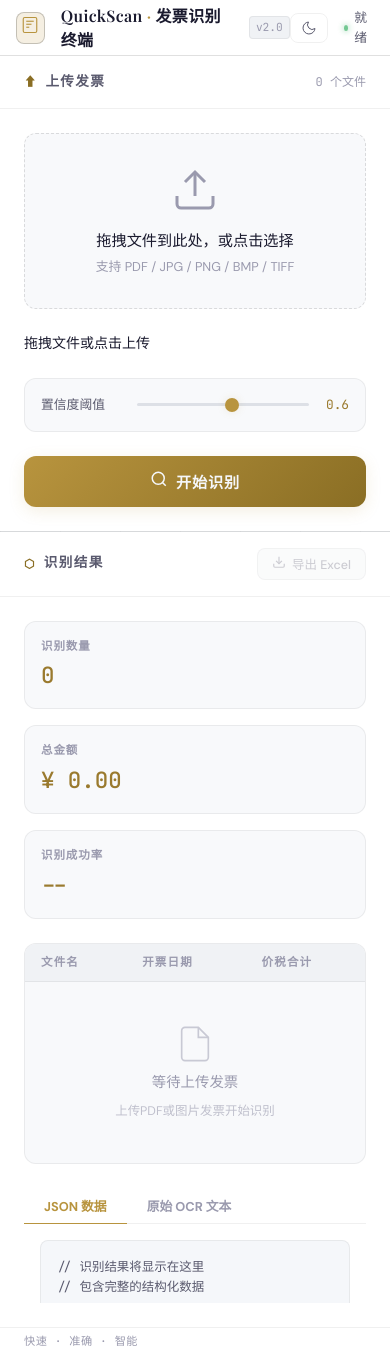
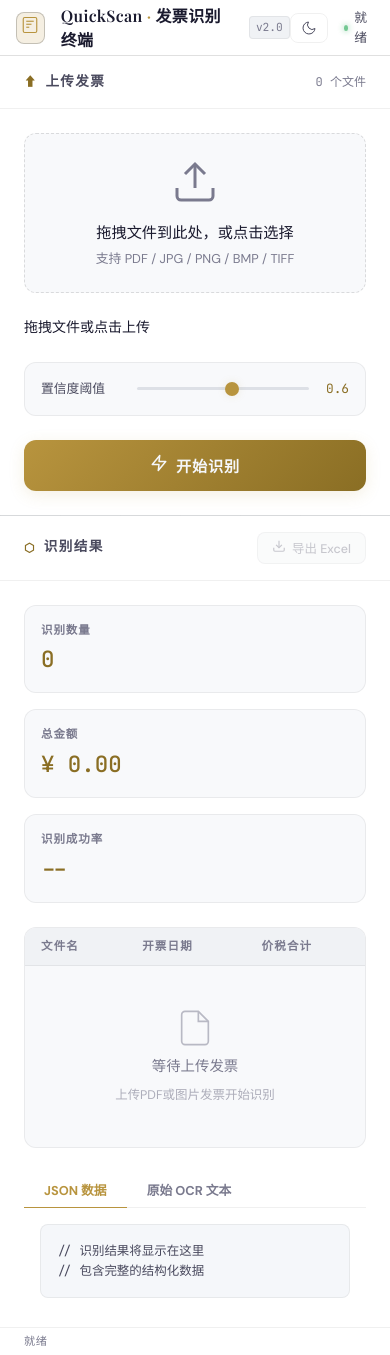
Before and after one commit to qzymz/quickscan-invoices, a FastAPI app: page / in a window 390 px wide. Run offline with FastAPI, Linux system fonts and the light colour scheme.

Commit message:
fix: UI/UX improvements for desktop app
- Remove marketing slogan from bottom bar, show status text instead
- Widen left panel from 380px to minmax(400px, 420px)
- Remove max-height from detail panels, use flex: 1 for full height
- Deepen light theme contrast (gold-light, text-secondary, text-tertiary)
- Reduce background grid opacity for light theme (0.15), keep 0.4 for dark
- Add user-select: text to data table cells for copy support
- Replace magnifying glass icon with lightning bolt for recognize button
- Add responsive padding for drop zone on smaller screens

Co-Authored-By: Claude Opus 4.7 <noreply@anthropic.com>

```diff
--- a/static/css/style.css
+++ b/static/css/style.css
@@ -13,15 +13,15 @@
 
     /* 金色主调 */
     --gold-primary: #b8943e;
-    --gold-light: #9a7a2e;
+    --gold-light: #8a6e24;
     --gold-dim: #8a6e24;
     --gold-glow: rgba(184, 148, 62, 0.08);
     --gold-glow-strong: rgba(184, 148, 62, 0.15);
 
     /* 文字层级 */
     --text-primary: #1a1a2e;
-    --text-secondary: #5a5a6e;
-    --text-tertiary: #9a9aae;
+    --text-secondary: #4a4a5e;
+    --text-tertiary: #7a7a8e;
 
     /* 状态色 */
     --success: #16a34a;
@@ -123,9 +123,13 @@ body {
         linear-gradient(var(--border-subtle) 1px, transparent 1px),
         linear-gradient(90deg, var(--border-subtle) 1px, transparent 1px);
     background-size: 60px 60px;
-    opacity: 0.4;
+    opacity: 0.15;
     pointer-events: none;
     z-index: 0;
+}
+
+[data-theme="dark"] .bg-grid {
+    opacity: 0.4;
 }
 
 .bg-glow {
@@ -239,7 +243,7 @@ body {
 /* 主工作区 */
 .main-workspace {
     display: grid;
-    grid-template-columns: 380px 1fr;
+    grid-template-columns: minmax(400px, 420px) 1fr;
     gap: 1px;
     flex: 1;
     overflow: hidden;
@@ -767,6 +771,11 @@ body {
     color: var(--text-primary);
 }
 
+.data-table tbody td {
+    user-select: text;
+    cursor: text;
+}
+
 /* 空状态 */
 .empty-state {
     display: flex;
@@ -851,8 +860,8 @@ body {
     display: none;
     padding: var(--space-md);
     overflow-y: auto;
-    max-height: 220px;
     flex: 1;
+    min-height: 120px;
 }
 
 .detail-panel.active {
@@ -869,7 +878,6 @@ body {
     border-radius: var(--radius-md);
     border: 1px solid var(--border-subtle);
     overflow: auto;
-    max-height: 200px;
 }
 
 /* 原始表格 */
@@ -994,6 +1002,9 @@ body {
     .stats-row {
         grid-template-columns: repeat(3, 1fr);
     }
+    .drop-zone {
+        padding: var(--space-lg) var(--space-md);
+    }
 }
 
 @media (max-width: 600px) {
--- a/templates/index.html
+++ b/templates/index.html
@@ -101,9 +101,8 @@
                     <div class="action-section">
                         <button class="btn-accent" id="btn-recognize">
                             <span class="btn-icon">
-                                <svg viewBox="0 0 24 24" fill="none" stroke="currentColor" stroke-width="2">
-                                    <circle cx="11" cy="11" r="8"/>
-                                    <line x1="21" y1="21" x2="16.65" y2="16.65"/>
+                                <svg viewBox="0 0 24 24" fill="none" stroke="currentColor" stroke-width="2" stroke-linecap="round" stroke-linejoin="round">
+                                    <path d="M13 2L3 14h9l-1 8 10-12h-9l1-8z"/>
                                 </svg>
                             </span>
                             开始识别
@@ -224,7 +223,7 @@
 
         <!-- 底部状态栏 -->
         <footer class="bottom-bar">
-            <span class="bottom-info">快速 · 准确 · 智能</span>
+            <span class="bottom-info">就绪</span>
             <span class="bottom-info" id="bottom-time"></span>
         </footer>
     </div>
```
Also changed, not shown: src-tauri/dist/index.html (+3 -4 lines), src-tauri/dist/static/css/style.css (+15 -7 lines).
